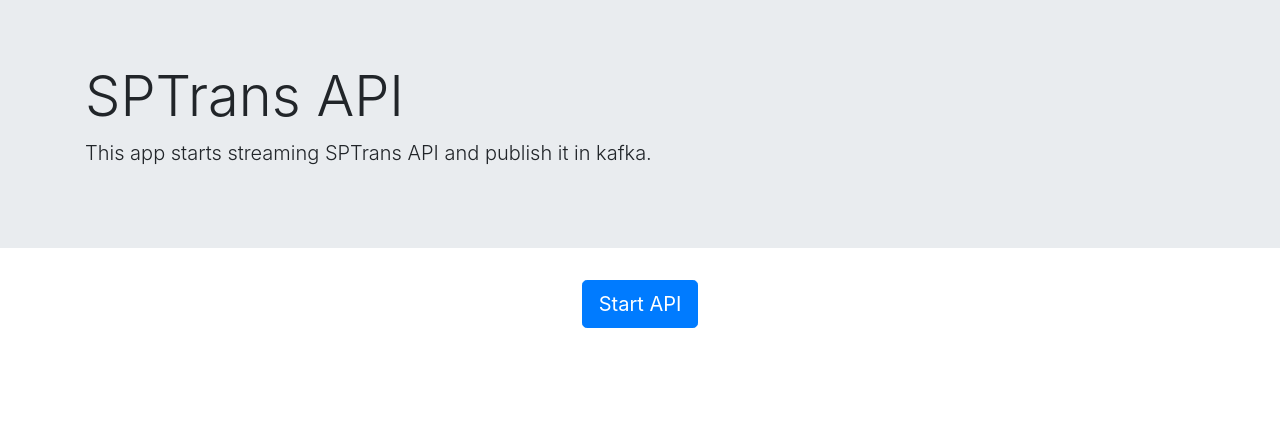
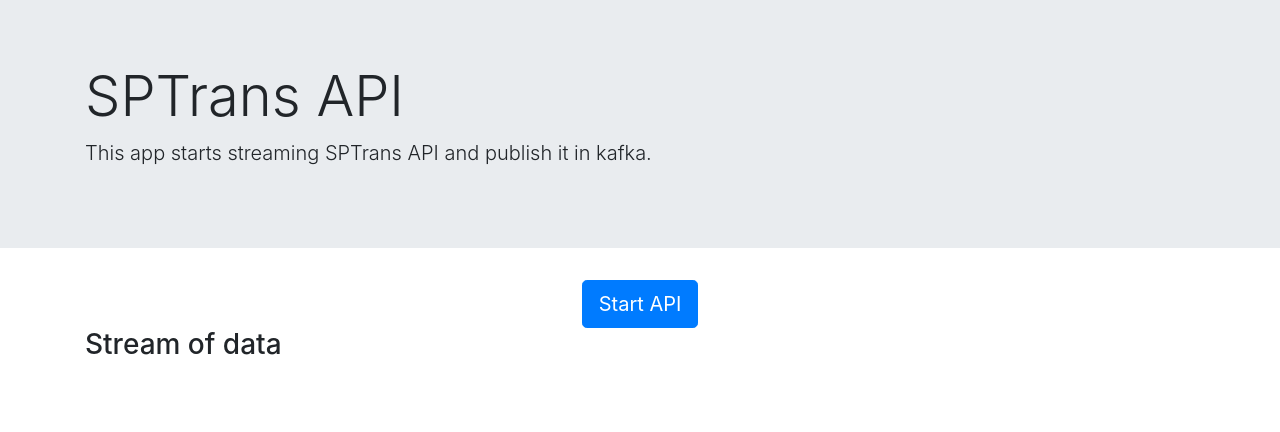
Before and after one commit to robertoshimizu/spbustracker, a Flask app: page / in a window 1280 px wide. Shown: the part 57-489 px from the top of the page. Run offline with Flask 2, Linux system fonts and the light colour scheme; data that the repository does not hold is empty; some libraries are stand-ins or nearby versions.

Commit message:
feat: add data: to yield in order to eventlistener capture

```diff
--- a/project/app.py
+++ b/project/app.py
@@ -14,7 +14,9 @@ def stream_api():
         print(i)
         i += 1
         time.sleep(5)
-        yield api.getLinha('1189').text
+        api_response = api.getLinha('1189').text
+        print(api_response)
+        yield 'data: {}\n\n'.format(api_response)
 
 @app.route('/stream')
 @stream_with_context
--- a/project/templates/index.html
+++ b/project/templates/index.html
@@ -11,6 +11,10 @@
             <button id="btn1" type="button" class="btn btn-primary btn-lg">Start API</button>
         </div>
         <div class="container-md">
+            <h3>Stream of data</h3>
+            <div id="list">
+
+            </div>
         </div>
 
         <script>
@@ -45,8 +49,14 @@
                 console.log(e.data)
             });
             source.addEventListener("message", function(e) {
-                console.log(e.data)
+                const newElement = document.createElement('p');
+                const eventList = document.getElementById('list');
+
+                newElement.innerHTML = e.data;
+                eventList.appendChild(newElement);
             })
+
+
 
         </script>
 
```
